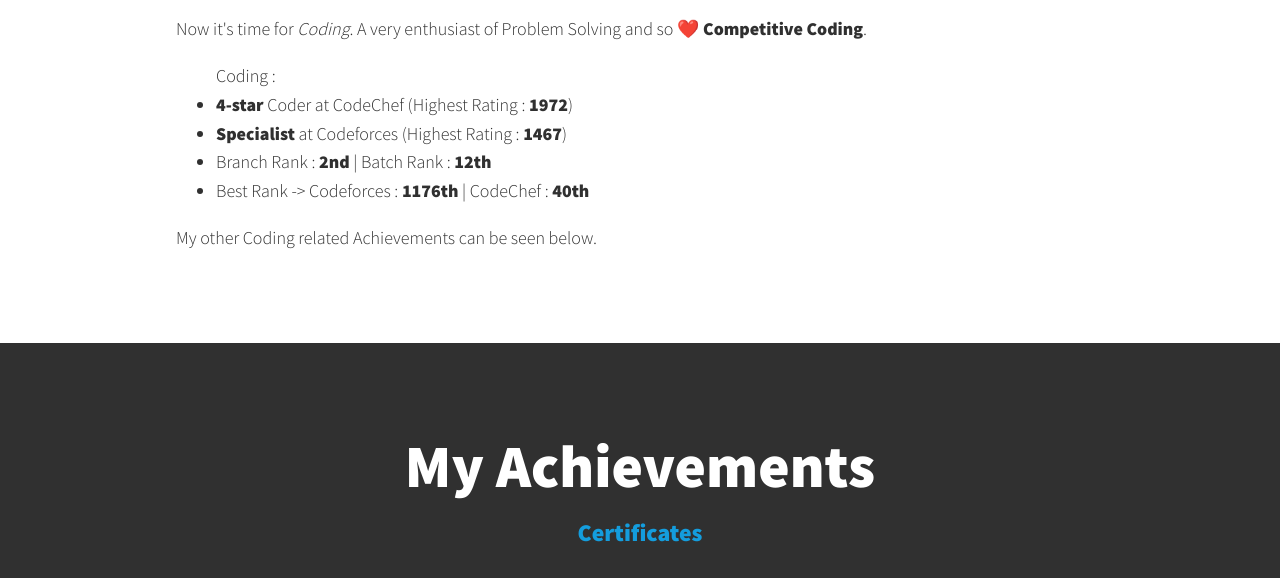
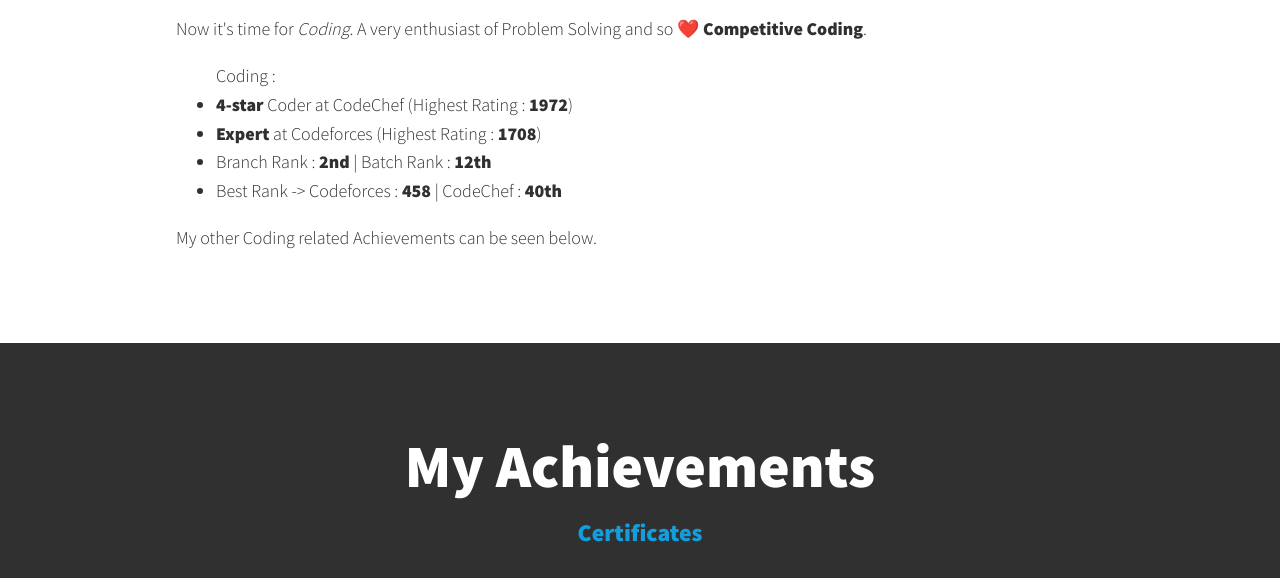
Before and after one commit to AdityaRaj-ar/AdityaRaj-ar.github.io, a plain HTML site: page index.html in a window 1280 px wide. Shown: the part 1863-2441 px from the top of the page. Drawn offline with nearby package versions, Linux system fonts and the light colour scheme.

Commit message:
Update index.html

```diff
--- a/index.html
+++ b/index.html
@@ -104,9 +104,9 @@
             <ul>
                 Coding :
                 <li><b>4-star</b> Coder at CodeChef (Highest Rating : <b>1972</b>)</li>
-                <li><b>Specialist</b> at Codeforces (Highest Rating : <b>1467</b>)</li>
+                <li><b>Expert</b> at Codeforces (Highest Rating : <b>1708</b>)</li>
                 <li>Branch Rank : <b>2nd</b> | Batch Rank : <b>12th</b></li>
-                <li>Best Rank -> Codeforces : <b>1176th</b> | CodeChef : <b>40th</b></li>
+                <li>Best Rank -> Codeforces : <b>458</b> | CodeChef : <b>40th</b></li>
             </ul>
             My other Coding related Achievements can be seen below.
         </div>
```
